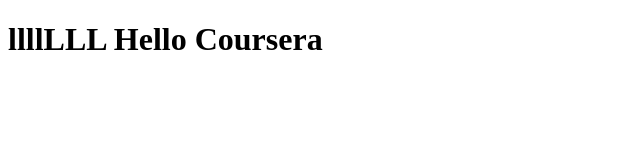
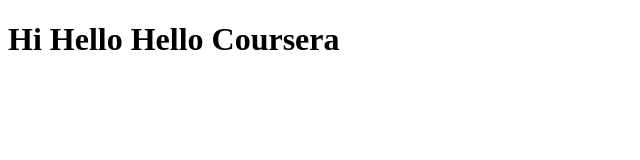
Before and after one commit to RleePWI/Coursera-Test-Assignments, a plain HTML site: page site/index.html in a window 1280 px wide. Shown: the whole page, without its empty margins (0-640 px from the left). Drawn offline with Linux system fonts and the light colour scheme.

Commit message:
Update index.html

```diff
--- a/site/index.html
+++ b/site/index.html
@@ -5,6 +5,6 @@
     <title>Hello Coursera</title>
 </head>
 <body>
-<h1>llllLLL Hello Coursera</h1>
+<h1>Hi Hello Hello Coursera</h1>
 </body>
 </html>
```
